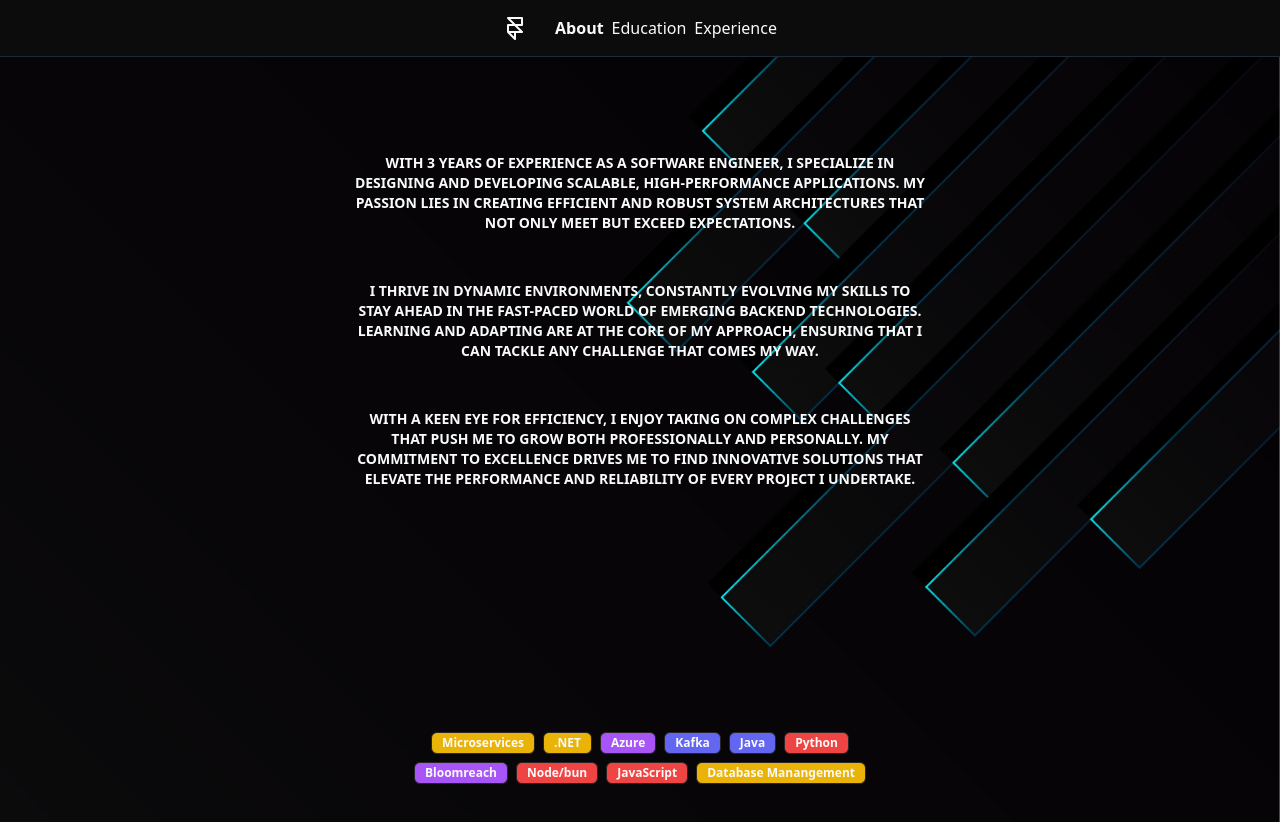
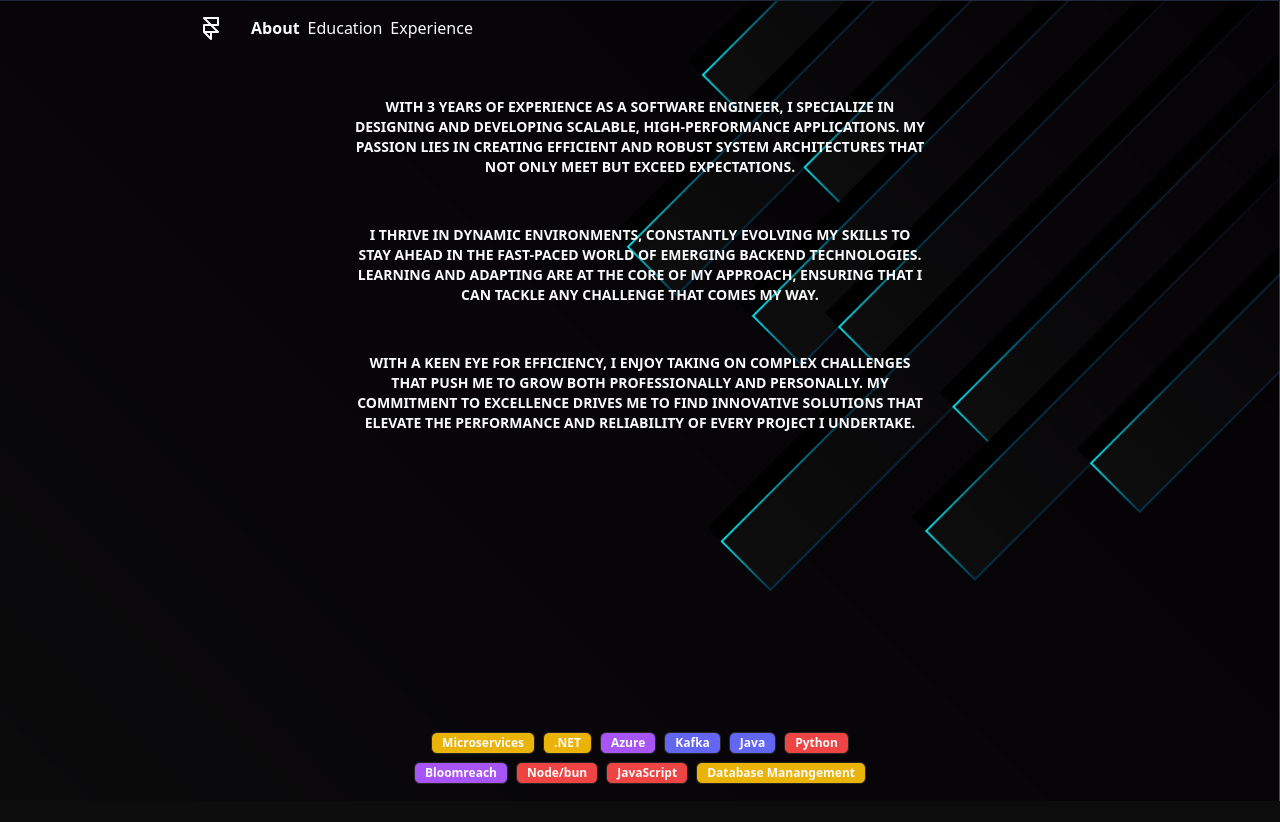
Before and after one commit to Willz01/ekanem-wills, a React (Vite) app: page /about in a window 1280 px wide. Shown: the top 822 px of the page. After the commit the page ends 801 px from the top, so only its background shows below. Built offline with nearby package versions, Linux system fonts and the light colour scheme.

Commit message:
fixed nav

```diff
--- a/src/routes/__root.tsx
+++ b/src/routes/__root.tsx
@@ -10,7 +10,7 @@ export const Route = createRootRoute({
 function NavBar() {
   return (
     <>
-      <div className="p-2 flex justify-between max-w-2xl m-auto items-baseline sticky top-0 w-full top-0 z-50">
+      <div className="p-2 flex justify-between max-w-2xl m-auto items-baseline fixed top-0 w-full top-0 z-50">
         <div className="p-2 flex gap-2 m-auto">
           <Link to="/" className="[&.active]:font-bold mr-5">
             <Framer />
```
